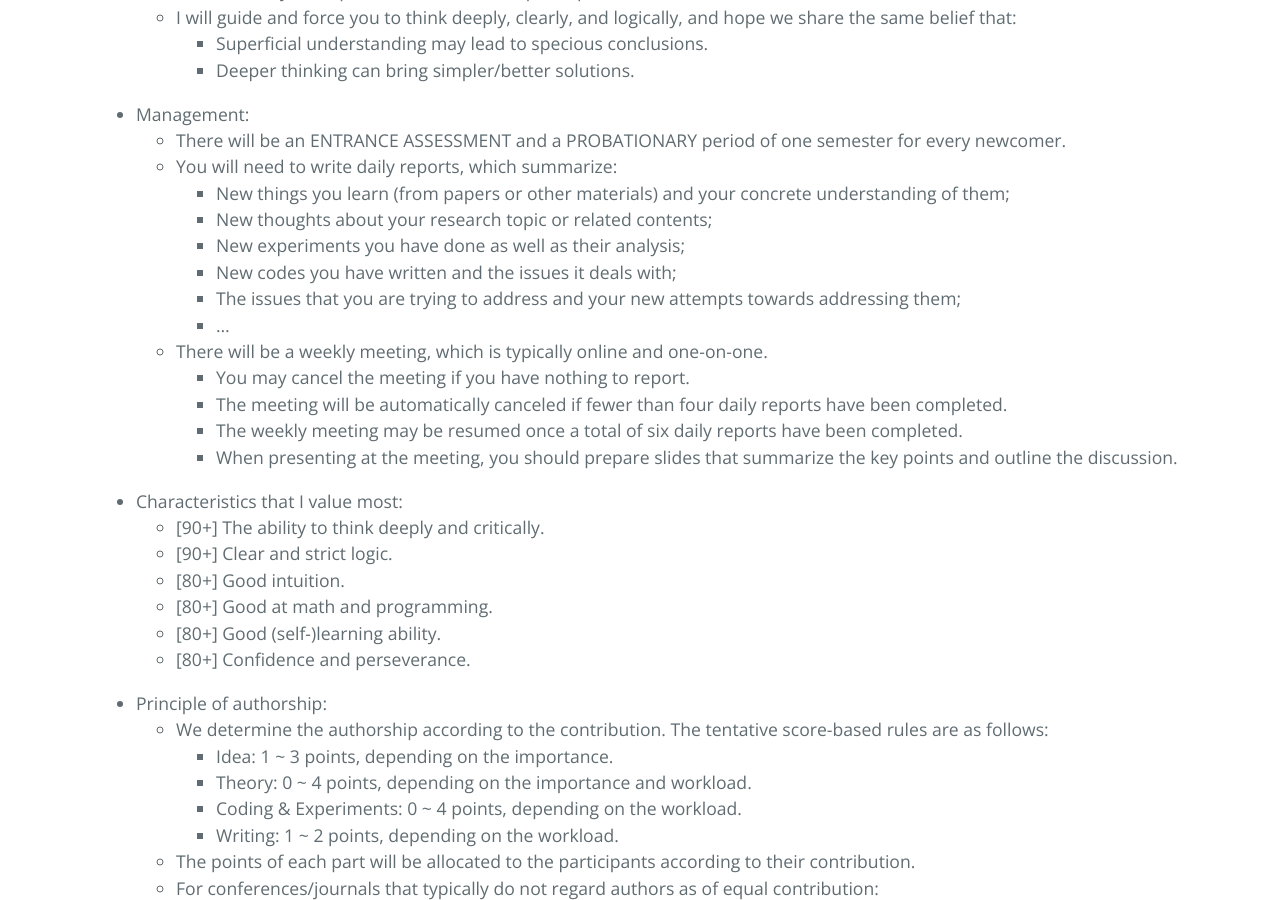
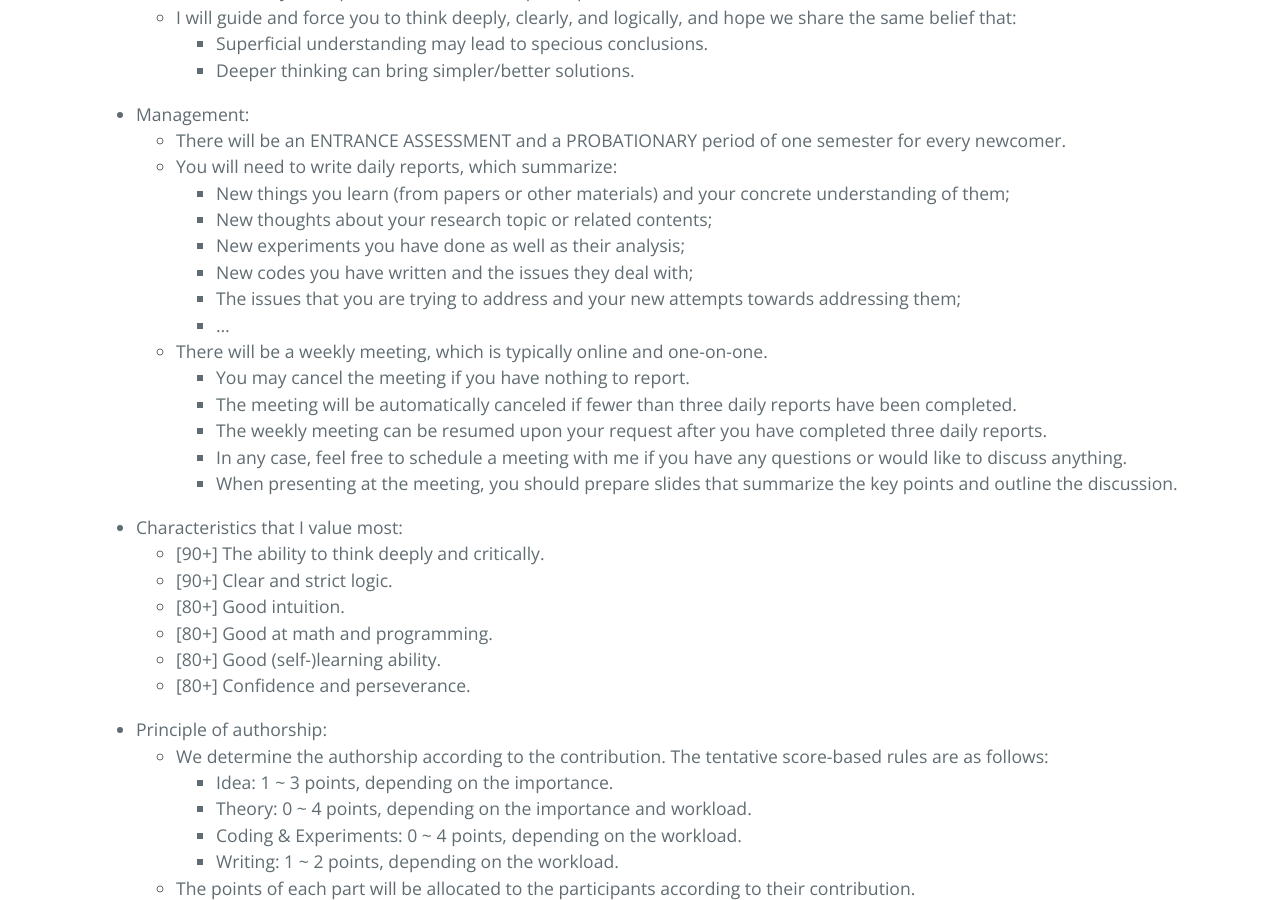
Before and after one commit to ZhimingZhou/zhimingzhou.github.io, a Jekyll site: the page built from _posts/2020-12-09-Prospective-Students.md, in a window 1280 px wide and 900 px high, scrolled down 1955 px. Built offline with Jekyll 4.4.1, drawn with Linux system fonts in a browser that asks for light colours; some of the changed text lies outside the part shown.

Commit message:
Update 2020-12-09-Prospective-Students.md

```diff
--- a/_posts/2020-12-09-Prospective-Students.md
+++ b/_posts/2020-12-09-Prospective-Students.md
@@ -83,13 +83,14 @@ I’m looking for TALENTED students with GENUINE enthusiasm for FUNDAMENTAL rese
 		- New things you learn (from papers or other materials) and your concrete understanding of them;
 		- New thoughts about your research topic or related contents;
 		- New experiments you have done as well as their analysis;
-		- New codes you have written and the issues it deals with;
+		- New codes you have written and the issues they deal with;
 		- The issues that you are trying to address and your new attempts towards addressing them;
 		- ...
 	- There will be a weekly meeting, which is typically online and one-on-one.
 		- You may cancel the meeting if you have nothing to report.
-		- The meeting will be automatically canceled if fewer than four daily reports have been completed.
-		- The weekly meeting may be resumed once a total of six daily reports have been completed.
+		- The meeting will be automatically canceled if fewer than three daily reports have been completed.
+		- The weekly meeting can be resumed upon your request after you have completed three daily reports.
+		- In any case, feel free to schedule a meeting with me if you have any questions or would like to discuss anything.
 		- When presenting at the meeting, you should prepare slides that summarize the key points and outline the discussion.
 
 <!--  -->
```
Also changed, not shown: other parts of _posts/2020-12-09-Prospective-Students.md (+1 -1 lines).
